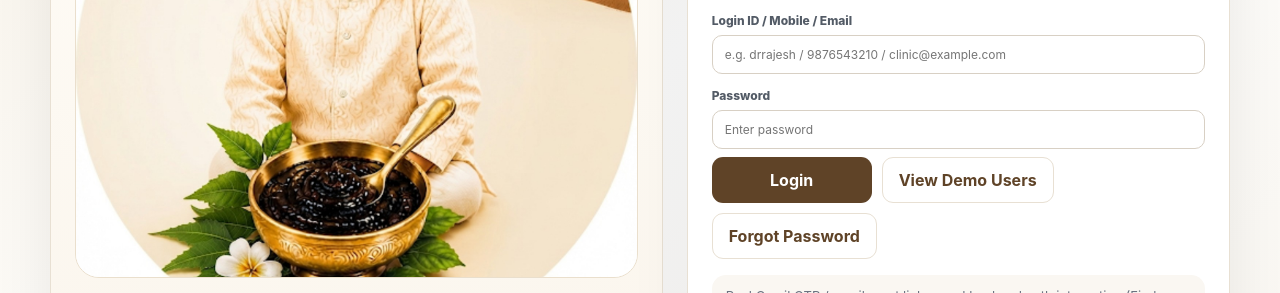
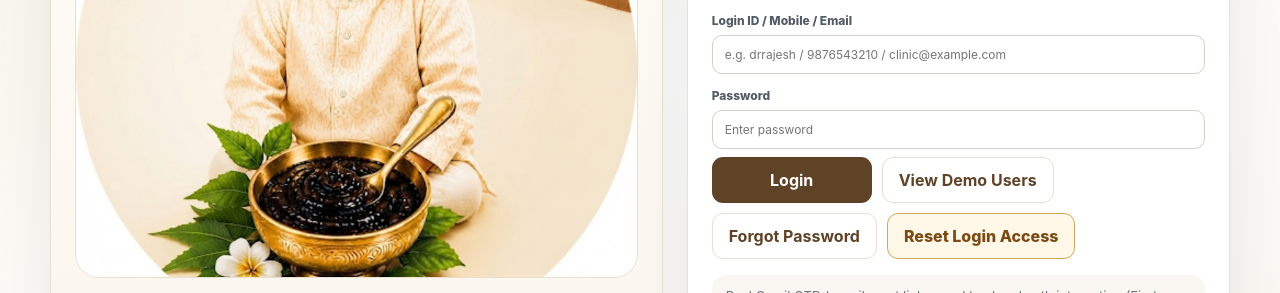
Before and after one commit to drrajeshsao-cpu/Swarnaprashan, a plain HTML site: page index.html in a window 1280 px wide. Shown: the part 287-580 px from the top of the page. Drawn offline with Linux system fonts and the light colour scheme.

Commit message:
Fix Mahamaya Swarnaprashan V10.1 login authentication and add safe Reset Login Access recovery

```diff
--- a/index.html
+++ b/index.html
@@ -44,6 +44,7 @@
         <button id="loginBtn">Login</button>
         <button id="demoUsersBtn" class="ghost">View Demo Users</button>
         <button id="forgotBtn" class="ghost">Forgot Password</button>
+        <button id="resetLoginBtn" class="ghost emergency-login-btn">Reset Login Access</button>
       </div>
       <div id="demoUsersBox" class="auth-demo-box" style="display:none"></div>
       <div class="auth-footnote">Real Gmail OTP / email reset links need backend auth integration (Firebase or similar). This version includes professional local multi-user login and password recovery workflow.</div>
--- a/styles.css
+++ b/styles.css
@@ -293,3 +293,5 @@ nav button{min-height:46px}
 .user-table{width:100%;border-collapse:collapse}.user-table th,.user-table td{padding:10px;border-bottom:1px solid var(--line);text-align:left;font-size:13px}.user-table th{font-weight:800;color:var(--ink);background:#faf7f2}.user-chip{display:inline-block;padding:4px 8px;border-radius:999px;background:#fff1d6;color:#74491f;font-size:11px;font-weight:700;margin-left:6px}
 @media (max-width:980px){.auth-shell{grid-template-columns:1fr}.auth-brand-panel{order:2}.auth-form-panel{order:1}.hero{grid-template-columns:1fr}.hero-side{grid-template-columns:1fr}.hero-art{max-height:340px}}
 @media (max-width:760px){.auth-gate{padding:14px}.auth-panel{padding:16px;border-radius:20px}.auth-brand-top h1{font-size:28px}.auth-brand-top p{font-size:15px}.auth-copy h2,.auth-card-head h2{font-size:24px}.brand-mini-banner{display:none}.auth-actions button{width:100%}.top-actions #currentUserBadge{grid-column:1/-1;justify-self:start}.top-actions #logoutBtn{width:100%}}
+
+.emergency-login-btn{border-color:#d2a65a!important;background:#fff8e8!important;color:#7a4b14!important;font-weight:850!important}
```
Also changed, not shown: README.txt.
